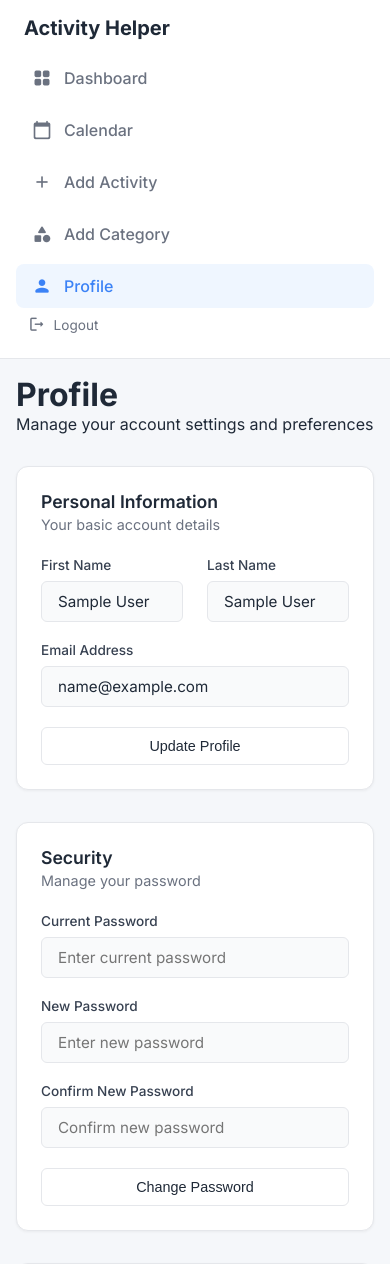
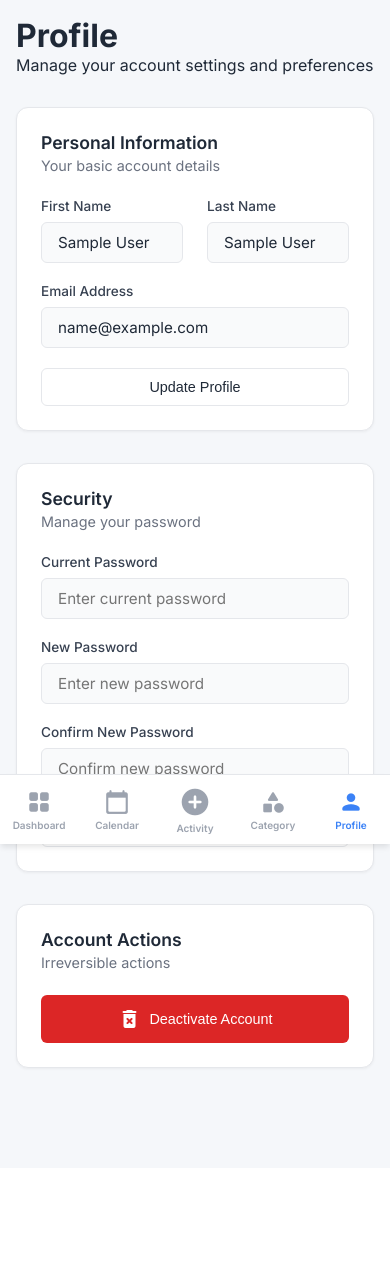
Before and after one commit to tostrowski8080/wdpai, a PHP site: page /profile in a window 390 px wide. Shown: the top 1264 px of the page. After the commit the page ends 1070 px from the top, so only its background shows below. Run offline with PHP 8.4, Linux system fonts and the light colour scheme; the visitor is signed in with stand-in values (Sample User, id 1); some libraries are stand-ins or nearby versions.

Commit message:
more sidebar work, mobile responsivity

```diff
--- a/public/styles/main.css
+++ b/public/styles/main.css
@@ -4,7 +4,7 @@
     --text-primary: #1f2937;
     --text-secondary: #6b7280;
     --border-light: #e5e7eb;
-    --sidebar-width: 260px;
+    --sidebar-width: 250px;
     --primary-color: #3b82f6;
 }
 
@@ -19,79 +19,10 @@ body {
     background-color: var(--bg-body);
     color: var(--text-primary);
     min-height: 100vh;
-    display: grid;
-    grid-template-columns: var(--sidebar-width) 1fr;
-}
-
-aside {
-    background-color: var(--bg-white);
-    border-right: 1px solid var(--border-light);
-    height: 100vh;
-    position: sticky;
-    top: 0;
-    display: flex;
-    flex-direction: column;
-    padding: 1.5rem;
-}
-
-aside .logo {
-    font-size: 1.25rem;
-    font-weight: 700;
-    color: var(--text-primary);
-    margin-bottom: 2.5rem;
-    padding-left: 0.5rem;
-}
-
-aside nav ul {
-    list-style: none;
-    display: flex;
-    flex-direction: column;
-    gap: 0.5rem;
-}
-
-aside nav li a {
-    text-decoration: none;
-    display: flex;
-    align-items: center;
-    gap: 0.75rem;
-    padding: 0.75rem 1rem;
-    color: var(--text-secondary);
-    border-radius: 0.5rem;
-    transition: all 0.2s ease;
-    font-weight: 500;
-}
-
-aside nav li a:hover,
-aside nav li a.active {
-    background-color: #eff6ff;
-    color: var(--primary-color);
-}
-
-aside nav li a .material-icons-round {
-    font-size: 1.25rem;
 }
 
 main {
-    padding: 2.5rem;
     overflow-y: auto;
-}
-
-@media screen and (max-width: 768px) {
-    body {
-        grid-template-columns: 1fr;
-    }
-
-    aside {
-        height: auto;
-        position: relative;
-        border-right: none;
-        border-bottom: 1px solid var(--border-light);
-        padding: 1rem;
-    }
-
-    aside .logo { margin-bottom: 1rem; }
-
-    main { padding: 1rem; }
 }
 
 .logout-btn {
@@ -124,3 +55,20 @@ main {
     width: 20px;
     text-align: center;
 }
+
+@media screen and (min-width: 769px) {
+    main {
+        margin-left: 250px !important;
+        width: calc(100% - 250px) !important;
+        padding: 2.5rem;
+    }
+}
+
+@media screen and (max-width: 768px) {
+    main {
+        margin-left: 0 !important;
+        width: 100% !important;
+        padding: 1rem;
+        padding-bottom: 100px !important;
+    }
+}
--- /dev/null
+++ b/public/styles/sidebar.css
@@ -0,0 +1,141 @@
+.sidebar-navigation {
+    background-color: white;
+    z-index: 1000;
+    box-shadow: 0 4px 6px -1px rgba(0, 0, 0, 0.1);
+    font-family: 'Inter', sans-serif;
+    box-sizing: border-box;
+}
+
+.nav-list {
+    list-style: none;
+    padding: 0;
+    margin: 0;
+    width: 100%;
+}
+
+.nav-item a {
+    text-decoration: none;
+    transition: all 0.2s ease;
+    font-weight: 500;
+}
+
+@media screen and (min-width: 769px) {
+    .sidebar-navigation {
+        width: 250px;
+        height: 100vh;
+        position: fixed;
+        left: 0;
+        top: 0;
+        border-right: 1px solid #e5e7eb;
+        display: flex;
+        flex-direction: column;
+        padding: 2rem 1rem;
+    }
+
+    .logo {
+        font-size: 1.5rem;
+        font-weight: 700;
+        color: #3b82f6;
+        margin-bottom: 2rem;
+        padding-left: 1rem;
+    }
+
+    .nav-list { flex-grow: 1; }
+
+    .nav-item a {
+        display: flex;
+        align-items: center;
+        gap: 1rem;
+        padding: 1rem;
+        color: #6b7280;
+        border-radius: 12px;
+        margin-bottom: 0.5rem;
+    }
+
+    .nav-item a:hover {
+        background-color: #f3f4f6;
+        color: #1f2937;
+    }
+
+    .nav-item a.active {
+        background-color: #eff6ff;
+        color: #3b82f6;
+    }
+
+    .logout-btn {
+        display: flex;
+        align-items: center;
+        gap: 1rem;
+        padding: 1rem;
+        color: #ef4444;
+        text-decoration: none;
+        font-weight: 500;
+        border-radius: 12px;
+        margin-top: auto;
+    }
+    .logout-btn:hover { background-color: #fef2f2; }
+}
+
+@media screen and (max-width: 768px) {
+    .logo, .logout-btn { display: none !important; }
+
+    .sidebar-navigation {
+        position: fixed;
+        bottom: 0;
+        left: 0;
+        width: 100%;
+        height: 70px;
+        border-top: 1px solid #e5e7eb;
+        display: flex;
+        justify-content: center;
+        align-items: center;
+        padding: 0;
+    }
+
+    .nav-list {
+        display: flex;
+        flex-direction: row;
+        justify-content: space-between;
+        height: 100%;
+    }
+
+    .nav-item {
+        flex: 1;
+        height: 100%;
+    }
+
+    .nav-item a {
+        display: flex;
+        flex-direction: column;
+        align-items: center;
+        justify-content: center;
+        height: 100%;
+        color: #9ca3af;
+        gap: 4px;
+        font-size: 0;
+    }
+
+    .nav-item .material-icons-round {
+        font-size: 26px;
+        transition: color 0.2s;
+    }
+
+    .link-text {
+        font-size: 10px;
+        font-weight: 600;
+        display: block;
+    }
+
+    .nav-item a.active {
+        background-color: transparent;
+        color: #3b82f6;
+    }
+
+    .nav-item:nth-child(3) .material-icons-round {
+        font-size: 32px;
+    }
+
+    .nav-item:nth-child(3) a.active {
+        color: #3b82f6;
+    }
+}
--- a/public/views/profile.html
+++ b/public/views/profile.html
@@ -1,3 +1,6 @@
+<?php
+    $currentPage = 'profile';
+?>
 <!DOCTYPE html>
 <html lang="en">
 <head>
@@ -6,28 +9,12 @@
     <title>Profile - Activity Helper</title>
     <link rel="stylesheet" href="public/styles/main.css">
     <link rel="stylesheet" href="public/styles/profile.css">
+    <link rel="stylesheet" href="/public/styles/sidebar.css">
     <link href="https://fonts.googleapis.com/css2?family=Inter:wght@400;500;600;700&display=swap" rel="stylesheet">
     <link href="https://fonts.googleapis.com/icon?family=Material+Icons+Round" rel="stylesheet">
 </head>
 <body>
-
-    <aside>
-        <div class="logo">Activity Helper</div>
-        <nav>
-            <ul>
-                <li><a href="dashboard"><span class="material-icons-round">grid_view</span> Dashboard</a></li>
-                <li><a href="calendar"><span class="material-icons-round">calendar_today</span> Calendar</a></li>
-                <li><a href="add-activity"><span class="material-icons-round">add</span> Add Activity</a></li>
-                <li><a href="add-category"><span class="material-icons-round">category</span> Add Category</a></li>
-                <li><a href="profile" class="active"><span class="material-icons-round">person</span> Profile</a></li>
-            </ul>
-        </nav>
-        <a href="logout" class="logout-btn">
-            <span class="material-icons-round">logout</span>
-            Logout
-        </a>
-    </aside>
-
+    <?php include 'public/views/sidebar.php'; ?>
     <main>
         <header>
             <h1>Profile</h1>
--- /dev/null
+++ b/public/views/sidebar.php
@@ -0,0 +1,45 @@
+<nav class="sidebar-navigation">
+    <div class="logo">Activity Helper</div>
+
+    <ul class="nav-list">
+        <li class="nav-item">
+            <a href="/dashboard" class="<?= $currentPage === 'dashboard' ? 'active' : '' ?>">
+                <span class="material-icons-round">grid_view</span>
+                <span class="link-text">Dashboard</span>
+            </a>
+        </li>
+
+        <li class="nav-item">
+            <a href="/calendar" class="<?= $currentPage === 'calendar' ? 'active' : '' ?>">
+                <span class="material-icons-round">calendar_today</span>
+                <span class="link-text">Calendar</span>
+            </a>
+        </li>
+
+        <li class="nav-item">
+            <a href="/add-activity" class="<?= $currentPage === 'add-activity' ? 'active' : '' ?>">
+                <span class="material-icons-round">add_circle</span>
+                <span class="link-text">Activity</span>
+                </a>
+        </li>
+
+        <li class="nav-item">
+            <a href="/add-category" class="<?= $currentPage === 'add-category' ? 'active' : '' ?>">
+                <span class="material-icons-round">category</span>
+                <span class="link-text">Category</span>
+            </a>
+        </li>
+
+        <li class="nav-item">
+            <a href="/profile" class="<?= $currentPage === 'profile' ? 'active' : '' ?>">
+                <span class="material-icons-round">person</span>
+                <span class="link-text">Profile</span>
+            </a>
+        </li>
+    </ul>
+
+    <a href="/logout" class="logout-btn">
+        <span class="material-icons-round">logout</span>
+        Logout
+    </a>
+</nav>
```
Also changed, not shown: public/styles/dashboard.css (+0 -45 lines), public/views/add-activity.html (+5 -19 lines), public/views/add-category.html (+5 -21 lines), public/views/calendar.html (+5 -18 lines), public/views/dashboard.html (+5 -20 lines).
